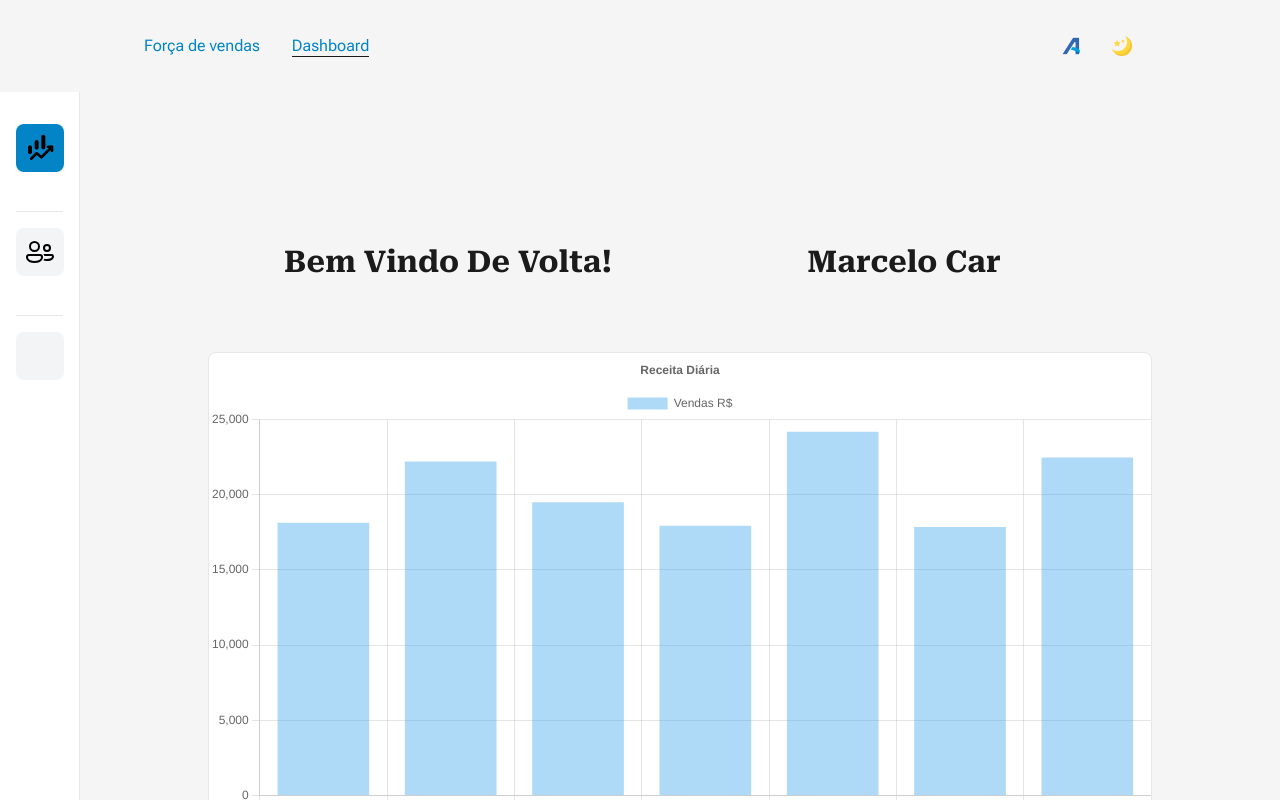
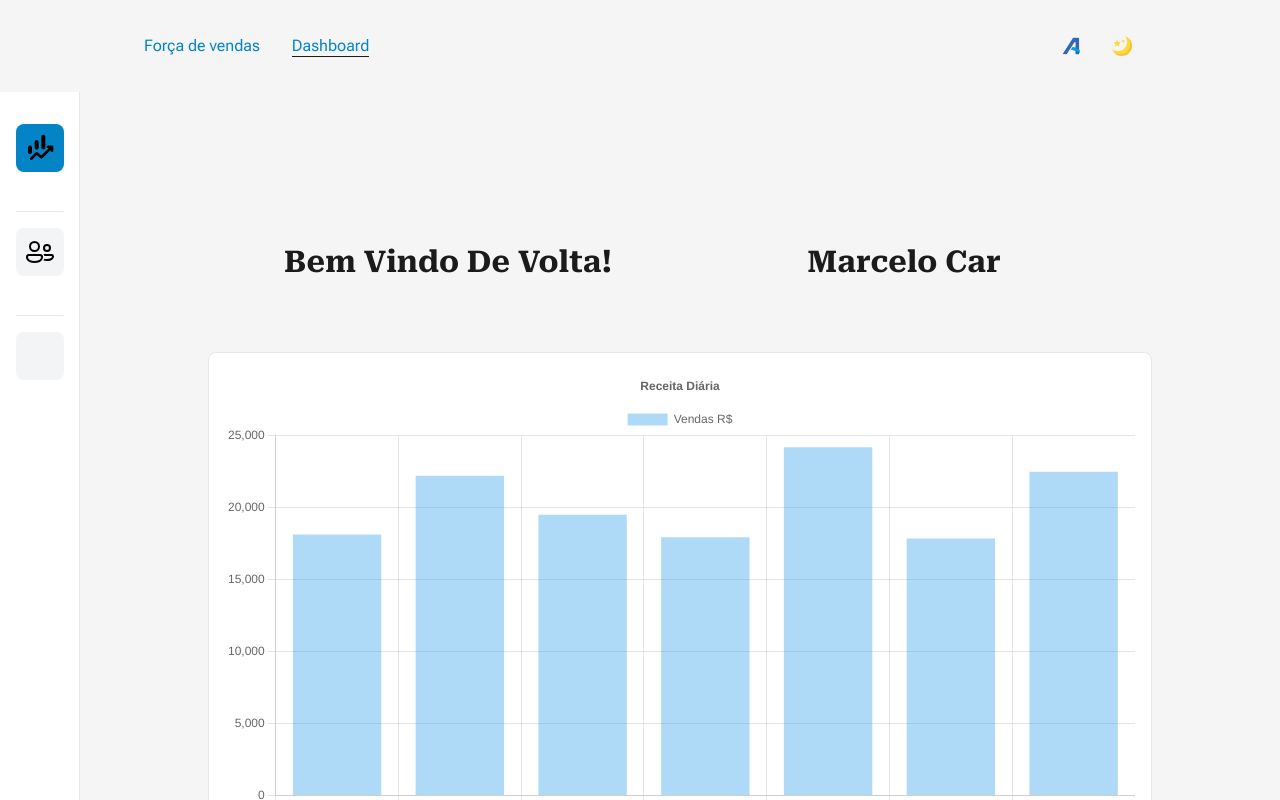
Before and after one commit to pafrasson/salesforce, a Next.js app: page /dashboard in a window 1280 px wide. Shown: the top 800 px of the page. Built offline with nearby package versions, Linux system fonts and the light colour scheme; some icons are missing.

Commit message:
testing production

```diff
--- a/src/components/BarChart.js
+++ b/src/components/BarChart.js
@@ -55,7 +55,7 @@ const BarChart = () => {
 
   return (
     <>
-      <div className='w-full md:col-span-2 lg:h-[70vh] p-0 border m-auto rounded-lg bg-white'>
+      <div className='w-full md:col-span-2 relative lg:h-[70vh] sm:h-[40vh] sm:w-[30vh] p-4 sm:p-0 border m-auto rounded-lg bg-white'>
         <Bar data={chartData} options={chartOptions} />
       </div>
     </>
```
